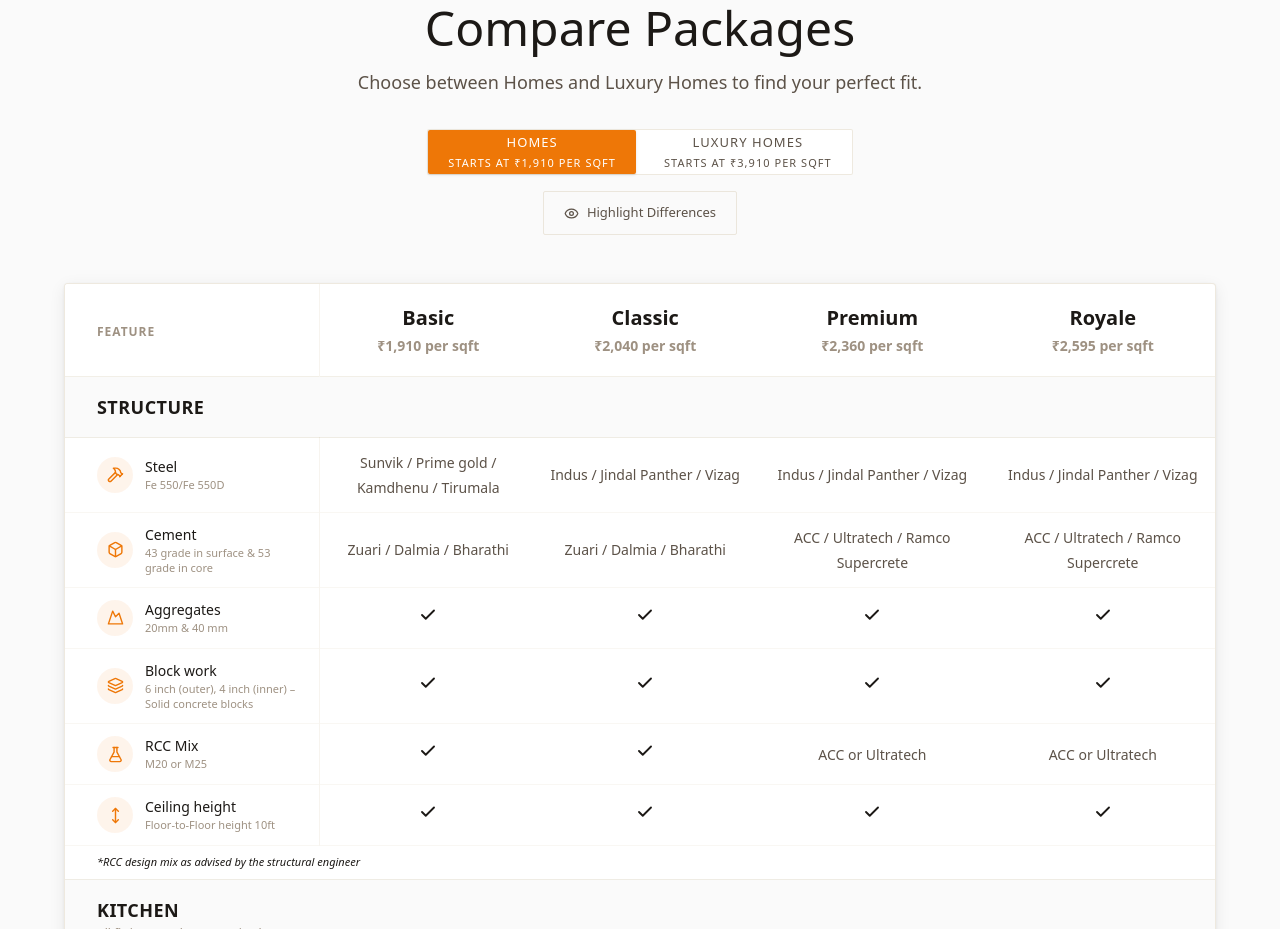
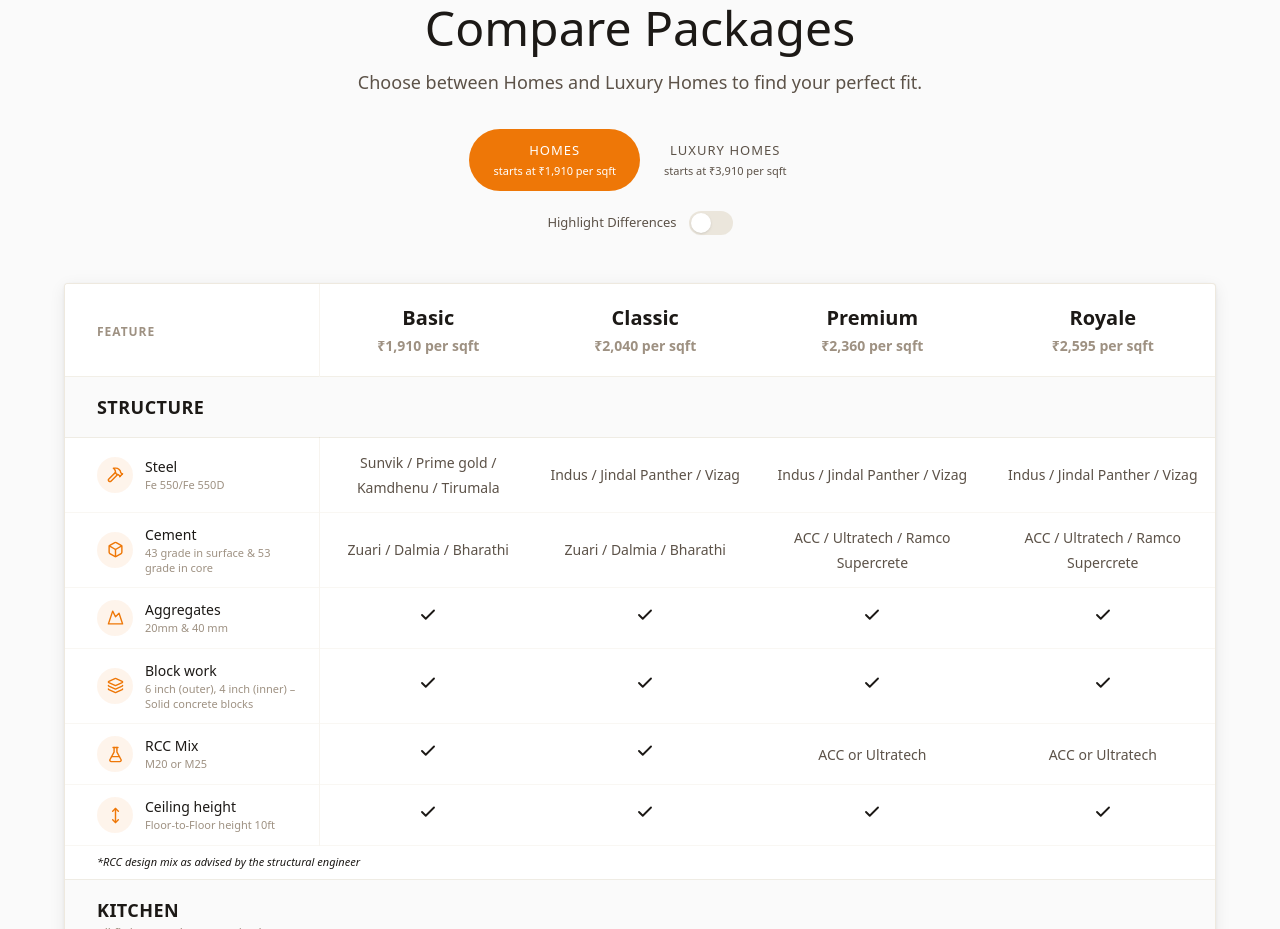
Before and after one commit to VabAB2002/Rokvilla-v2-, a Next.js app: page /build in a window 1280 px wide. Shown: the part 3500-4429 px from the top of the page. Built offline with nearby package versions, Linux system fonts and the light colour scheme; a web font is replaced by a local one.

Commit message:
fix: improve package toggle with animated pill and switch-style highlight toggle

```diff
--- a/src/components/build/ConstructionPackagesSection.tsx
+++ b/src/components/build/ConstructionPackagesSection.tsx
@@ -70,8 +70,6 @@ import {
   X,
   Minus,
   Circle,
-  Eye,
-  EyeOff,
 } from 'lucide-react'
 
 /* ── Icon lookup ── */
@@ -333,20 +331,28 @@ function PackageTypeToggle({
 }) {
   return (
     <div className="mt-8 flex justify-center">
-      <div className="inline-flex gap-2 rounded-[2px] border border-limestone/40 bg-white p-1.5">
+      <div className="inline-flex rounded-full bg-limestone/20 p-1 shadow-inner">
         {PACKAGE_TYPES.map((pt) => (
           <button
             key={pt.id}
             type="button"
             onClick={() => onSelect(pt.id)}
-            className={`rounded-[2px] px-5 py-2.5 font-body text-[13px] uppercase tracking-[0.08em] transition-all duration-200 min-h-[44px] ${
-              activeId === pt.id
-                ? 'bg-terracotta text-bone shadow-sm'
-                : 'text-slate hover:text-obsidian'
+            className={`relative min-h-[44px] rounded-full px-6 py-3 transition-colors duration-200 ${
+              activeId === pt.id ? 'text-bone' : 'text-slate hover:text-obsidian'
             }`}
           >
-            <span className="block font-medium">{pt.label}</span>
-            <span className="mt-0.5 block text-[11px] tracking-[0.04em] opacity-80">
+            {activeId === pt.id && (
+              <motion.span
+                layoutId="pkg-pill"
+                className="absolute inset-0 rounded-full bg-terracotta shadow-md"
+                style={{ borderRadius: 9999 }}
+                transition={{ type: 'spring', bounce: 0.2, duration: 0.5 }}
+              />
+            )}
+            <span className="relative z-10 block font-body text-[13px] font-medium uppercase tracking-[0.08em]">
+              {pt.label}
+            </span>
+            <span className="relative z-10 mt-0.5 block font-body text-[11px] tracking-[0.04em] opacity-80">
               starts at ₹{INR_FORMAT.format(pt.startingPrice)} per sqft
             </span>
           </button>
@@ -430,18 +436,26 @@ export function ConstructionPackagesSection() {
           />
 
           {/* Highlight differences toggle */}
-          <div className="mt-4 flex justify-center">
+          <div className="mt-5 flex items-center justify-center gap-3">
+            <span className="font-body text-[13px] tracking-[0.04em] text-slate">
+              Highlight Differences
+            </span>
             <button
               type="button"
+              role="switch"
+              aria-checked={highlightDiffs}
+              aria-label="Highlight differences between packages"
               onClick={() => setHighlightDiffs((prev) => !prev)}
-              className={`inline-flex min-h-[44px] items-center gap-2 rounded-[2px] px-5 py-2.5 font-body text-[13px] tracking-[0.04em] transition-all duration-200 ${
-                highlightDiffs
-                  ? 'bg-obsidian text-bone shadow-sm'
-                  : 'border border-limestone/40 text-slate hover:text-obsidian'
+              className={`relative inline-flex h-6 w-11 shrink-0 cursor-pointer items-center rounded-full transition-colors duration-300 ${
+                highlightDiffs ? 'bg-terracotta' : 'bg-limestone/40'
               }`}
             >
-              {highlightDiffs ? <EyeOff size={15} /> : <Eye size={15} />}
-              Highlight Differences
+              <motion.span
+                layout
+                className="pointer-events-none block h-5 w-5 rounded-full bg-white shadow-sm"
+                transition={{ type: 'spring', bounce: 0.2, duration: 0.4 }}
+                style={{ marginLeft: highlightDiffs ? 22 : 2 }}
+              />
             </button>
           </div>
         </AnimatedSection>
```
